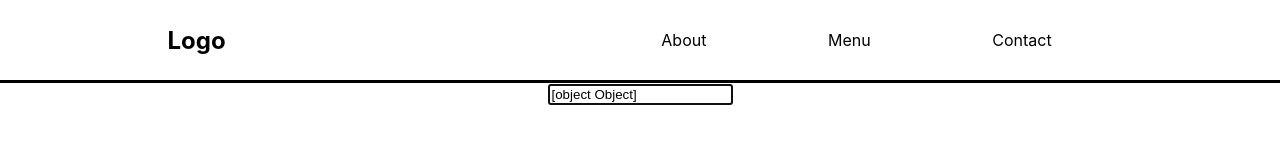
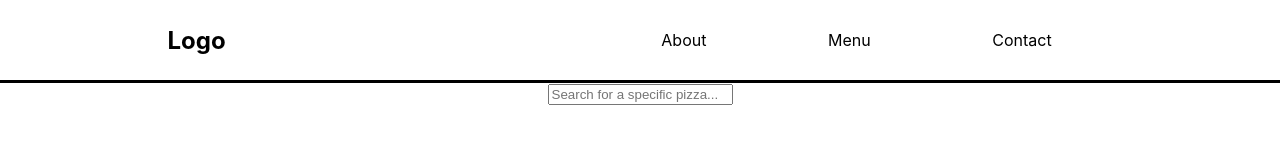
Before and after one commit to 3g2/doughToss, a React (Create React App) app: page /menu in a window 1280 px wide. Shown: the top 167 px of the page. Built offline with nearby package versions, Linux system fonts and the light colour scheme.

Commit message:
fixing bug

```diff
--- a/src/App.js
+++ b/src/App.js
@@ -3,7 +3,7 @@ import './App.css';
 import Nav from './Components/Nav';
 import Home from './Components/HomePage';
 import AboutPage from './Components/AboutPage';
-import { MenuPage } from './Components/MenuPage';
+import MenuPage  from './Components/MenuPage';
 import ContactPage from './Components/ContactPage';
 import {BrowserRouter as Router, Route, Switch} from 'react-router-dom';
 
--- a/src/Components/MenuPage.js
+++ b/src/Components/MenuPage.js
@@ -1,15 +1,36 @@
-import React, { useState } from 'react';
-import { SearchMenuItem } from './SearchMenuItem';
-import { MenuList } from './MenuList';
+import React, { Component } from 'react';
+import SearchMenuItem  from './SearchMenuItem';
+import { MenuList} from './MenuList';
 import '../App.css';
 
-export function MenuPage() {
-    const [searchValue, setSearchValue] = useState();
+class MenuPage extends Component {
+    constructor(props) {
+        super(props)
+        this.state = {
+            filterText: ''
+        }
+    }
 
-    return (
-        <div>
-            <SearchMenuItem searchValue={searchValue} setSearchValue={setSearchValue} />
-            <MenuList />
-        </div>
-    );
+    filterUpdate(value) {
+        this.setState({
+            filterText: value
+        })
+    }
+
+    render() {
+        return (
+            <div>
+                <SearchMenuItem
+                    filterText={this.state.filterText}
+                    filterUpdate={this.filterUpdate.bind(this)}
+                />
+                <MenuList
+                    filterText={this.state.filterText}
+                />
+            </div>
+        );
+    }
+
 }
+
+export default MenuPage;
--- a/src/Components/SearchMenuItem.js
+++ b/src/Components/SearchMenuItem.js
@@ -1,27 +1,26 @@
-import React, { useEffect, useRef } from "react";
+import React, { Component } from "react";
 
-export function SearchMenuItem(searchValue, setSearchValue) {
-        const inputRef = useRef();
+class SearchMenuItem extends Component {
 
-        useEffect(() => {
-            inputRef.current.focus();
-        }, []);
+    filterUpdate() {
+        const val = this.myValue.value;
+        this.props.filterUpdate(val);
+    }
 
-        function handleChange(event) {
-            setSearchValue(event.target.value);
-        }
-
+    render(){
         return (
             <div>
                 <form>
                     <input
                         type="text"
                         placeholder="Search for a specific pizza..."
-                        value={searchValue}
-                        onChange={handleChange}
-                        ref={inputRef}
+                        ref={ (value) => {this.myValue = value}}
+                        onChange={this.filterUpdate.bind(this)}
                     />
                 </form>
             </div>
         );
+    }
 }
+
+export default SearchMenuItem;
```
